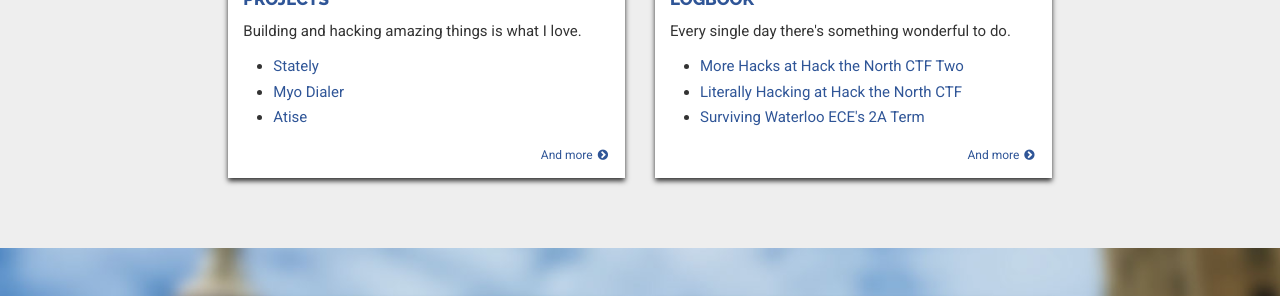
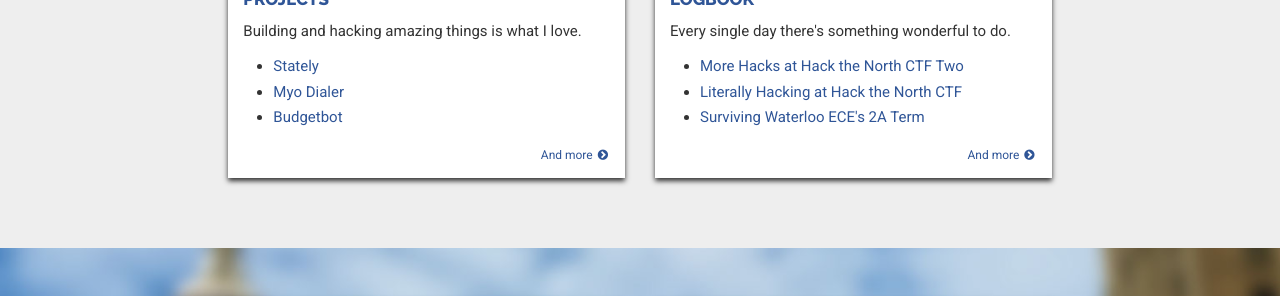
Before and after one commit to lloydtorres/lloydtorres.github.io, a Jekyll site: the page built from index.html, in a window 1280 px wide and 900 px high, scrolled down 1438 px. Shown: the part 152-448 px from the top of the window. Built offline with Jekyll 4.4.1, drawn with Linux system fonts in a browser that asks for light colours.

Commit message:
Change project links in home page

```diff
--- a/index.html
+++ b/index.html
@@ -71,7 +71,7 @@
                                 <ul>
                                     <li><a href="/projects/stately/">Stately</a></li>
                                     <li><a href="/projects/myodialer/">Myo Dialer</a></li>
-                                    <li><a href="/projects/atise/">Atise</a></li>
+                                    <li><a href="/projects/budgetbot/">Budgetbot</a></li>
                                 </ul>
                             </div>
                             <a href="/projects/" class="more">And more<span class="fa fa-chevron-circle-right"></span></a>
```
